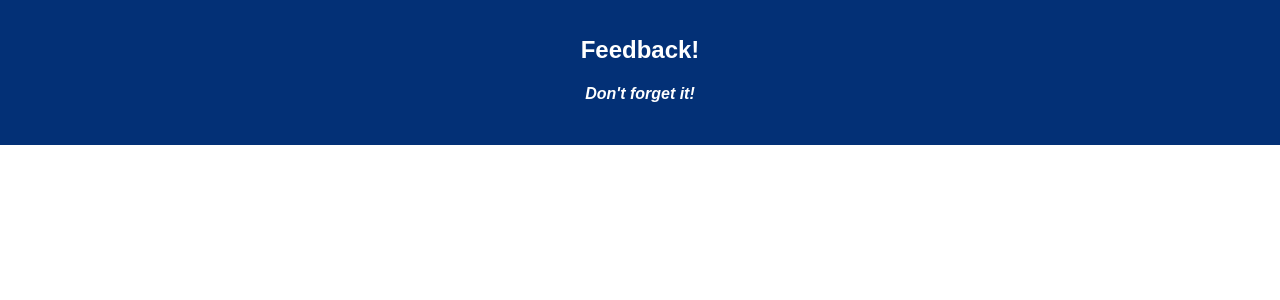
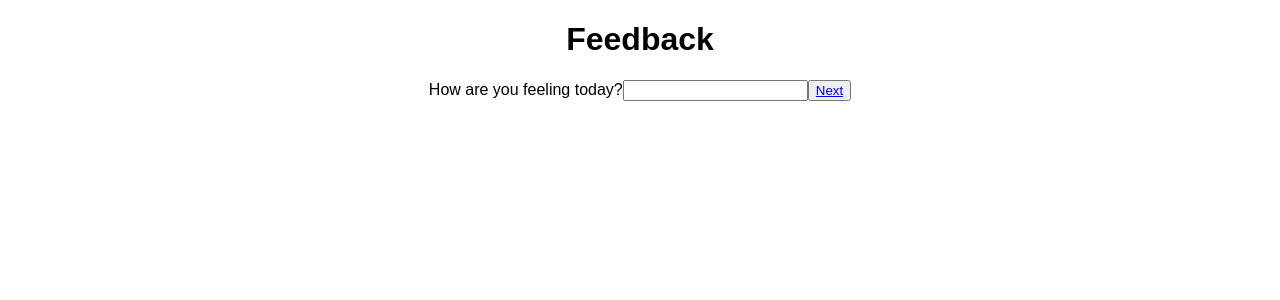
Before and after one commit to SashaMil/redux-feedback-loop, a React (Create React App) app: page / in a window 1280 px wide. Shown: the top 300 px of the page. Built offline with nearby package versions, Linux system fonts and the light colour scheme.

Commit message:
finished the support, feeling, and understanding views, as well as redux store

```diff
--- /dev/null
+++ b/src/components/Admin/Admin.js
@@ -0,0 +1,12 @@
+import React, { Component } from 'react';
+import { connect } from 'react-redux';
+
+class Admin extends Component {
+  render() {
+    return (
+      <p>Admin</p>
+    );
+  }
+}
+
+export default Admin;
--- a/src/components/App/App.js
+++ b/src/components/App/App.js
@@ -1,16 +1,33 @@
 import React, { Component } from 'react';
-import axios from 'axios';
+import { HashRouter as Router, Route } from 'react-router-dom'
 import './App.css';
 
+// Components
+import Header from '../Header/Header';
+import Feeling from '../Feeling/Feeling';
+import Understanding from '../Understanding/Understanding';
+import Support from '../Support/Support';
+import Comment from '../Comment/Comment';
+import Confirmation from '../Confirmation/Confirmation';
+import Admin from '../Admin/Admin';
+
+
 class App extends Component {
+
   render() {
     return (
       <div className="App">
-        <header className="App-header">
-          <h1 className="App-title">Feedback!</h1>
-          <h4><i>Don't forget it!</i></h4>
-        </header>
-        <br/>
+        <Router>
+          <div>
+            <Header />
+              <Route exact path='/' component={Feeling}/>
+              <Route exact path='/understanding' component={Understanding}/>
+              <Route exact path='/support' component={Support}/>
+              <Route exact path='/comment' component={Comment}/>
+              <Route exact path='/confirmation' component={Confirmation}/>
+              <Route exact path='/admin' component={Admin}/>
+          </div>
+        </Router>
       </div>
     );
   }
--- /dev/null
+++ b/src/components/Comment/Comment.js
@@ -0,0 +1,12 @@
+import React, { Component } from 'react';
+import { connect } from 'react-redux';
+
+class Comment extends Component {
+  render() {
+    return (
+      <p>Comment</p>
+    );
+  }
+}
+
+export default Comment;
--- /dev/null
+++ b/src/components/Confirmation/Confirmation.js
@@ -0,0 +1,12 @@
+import React, { Component } from 'react';
+import { connect } from 'react-redux';
+
+class Confirmation extends Component {
+  render() {
+    return (
+      <p>Confirmation</p>
+    );
+  }
+}
+
+export default Confirmation;
--- /dev/null
+++ b/src/components/Feeling/Feeling.js
@@ -0,0 +1,38 @@
+import React, { Component } from 'react';
+import { connect } from 'react-redux';
+import { Link } from 'react-router-dom';
+
+const mapReduxStateToProps = reduxStore => ({
+  reduxStore
+});
+
+class Feeling extends Component {
+
+  constructor() {
+    super();
+    this.state = {
+      feeling: ''
+    }
+  }
+
+  handleFeelingChange = (event) => {
+    this.setState({feeling: event.target.value});
+    console.log(this.state);
+  }
+
+  submitFeeling = () => {
+    this.props.dispatch({type: 'ADD_FEELING', payload: this.state});
+  }
+
+  render() {
+    return (
+      <div>
+        <label>How are you feeling today?</label>
+        <input onChange={this.handleFeelingChange}></input>
+        <button onClick={this.submitFeeling}><Link to="/understanding">Next</Link></button>
+      </div>
+    );
+  }
+}
+
+export default connect(mapReduxStateToProps)(Feeling);
--- /dev/null
+++ b/src/components/Header/Header.js
@@ -0,0 +1,12 @@
+import React, { Component } from 'react';
+import { connect } from 'react-redux';
+
+class Header extends Component {
+  render() {
+    return (
+      <h1>Feedback</h1>
+    );
+  }
+}
+
+export default Header;
--- /dev/null
+++ b/src/components/Support/Support.js
@@ -0,0 +1,38 @@
+import React, { Component } from 'react';
+import { connect } from 'react-redux';
+import { Link } from 'react-router-dom';
+
+const mapReduxStateToProps = reduxStore => ({
+  reduxStore
+})
+
+class Support extends Component {
+
+  constructor() {
+    super();
+    this.state = {
+      support: ''
+    }
+  }
+
+  handleSupportChange = (event) => {
+    this.setState({support: event.target.value});
+    console.log(this.state);
+  }
+
+  submitSupport = () => {
+    this.props.dispatch({type: 'ADD_SUPPORT', payload: this.state});
+  }
+
+  render() {
+    return (
+      <div>
+        <label>How well are you being supported?</label>
+        <input onChange={this.handleSupportChange}></input>
+        <button onClick={this.submitSupport}><Link to="/comment">Next</Link></button>
+      </div>
+    );
+  }
+}
+
+export default connect(mapReduxStateToProps)(Support);
--- /dev/null
+++ b/src/components/Understanding/Understanding.js
@@ -0,0 +1,38 @@
+import React, { Component } from 'react';
+import { connect } from 'react-redux';
+import { Link } from 'react-router-dom';
+
+const mapReduxStateToProps = reduxStore => ({
+  reduxStore
+});
+
+class Understanding extends Component {
+
+  constructor() {
+    super();
+    this.state = {
+      understanding: ''
+    }
+  }
+
+  handleUnderstandingChange = (event) => {
+    this.setState({understanding: event.target.value});
+    console.log(this.state);
+  }
+
+  submitUnderstanding = () => {
+    this.props.dispatch({type: 'ADD_UNDERSTANDING', payload: this.state});
+  }
+
+  render() {
+    return (
+      <div>
+        <label>How well are you understanding the content?</label>
+        <input onChange={this.handleUnderstandingChange}></input>
+        <button onClick={this.submitUnderstanding}><Link to="/support">Next</Link></button>
+      </div>
+    );
+  }
+}
+
+export default connect(mapReduxStateToProps)(Understanding);
--- a/src/index.js
+++ b/src/index.js
@@ -3,6 +3,40 @@ import ReactDOM from 'react-dom';
 import './index.css';
 import App from './components/App/App';
 import registerServiceWorker from './registerServiceWorker';
+// Redux imports
+import { createStore, combineReducers, applyMiddleware } from 'redux';
+import { Provider } from 'react-redux';
+import { logger } from 'redux-logger';
 
-ReactDOM.render(<App />, document.getElementById('root'));
+const feedbackReducer = (state = {}, action) => {
+  if (action.type === 'ADD_FEELING') {
+    return {
+      ... state,
+      feeling: action.payload
+    }
+  }
+  else if (action.type === 'ADD_UNDERSTANDING') {
+    return {
+      ... state,
+      understanding: action.payload
+    }
+  }
+  else if (action.type === 'ADD_SUPPORT') {
+    return {
+      ... state,
+      support: action.payload
+    }
+  }
+  return state;
+};
+
+const storeInstance = createStore(
+  combineReducers({
+    feedbackReducer
+  }),
+  applyMiddleware(logger)
+);
+
+
+ReactDOM.render(<Provider store={ storeInstance }><App /></Provider>, document.getElementById('root'));
 registerServiceWorker();
```
Also changed, not shown: package.json (+6 -2 lines), 1 other file (tests, documents, lock files or other folders).
